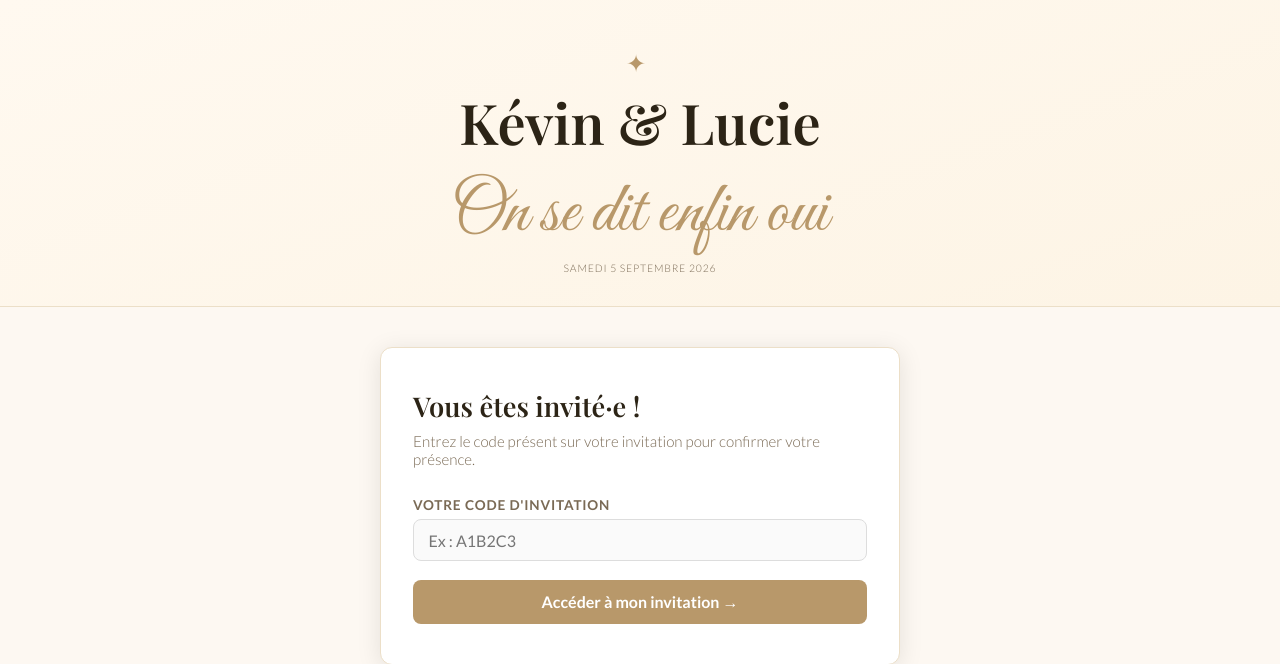
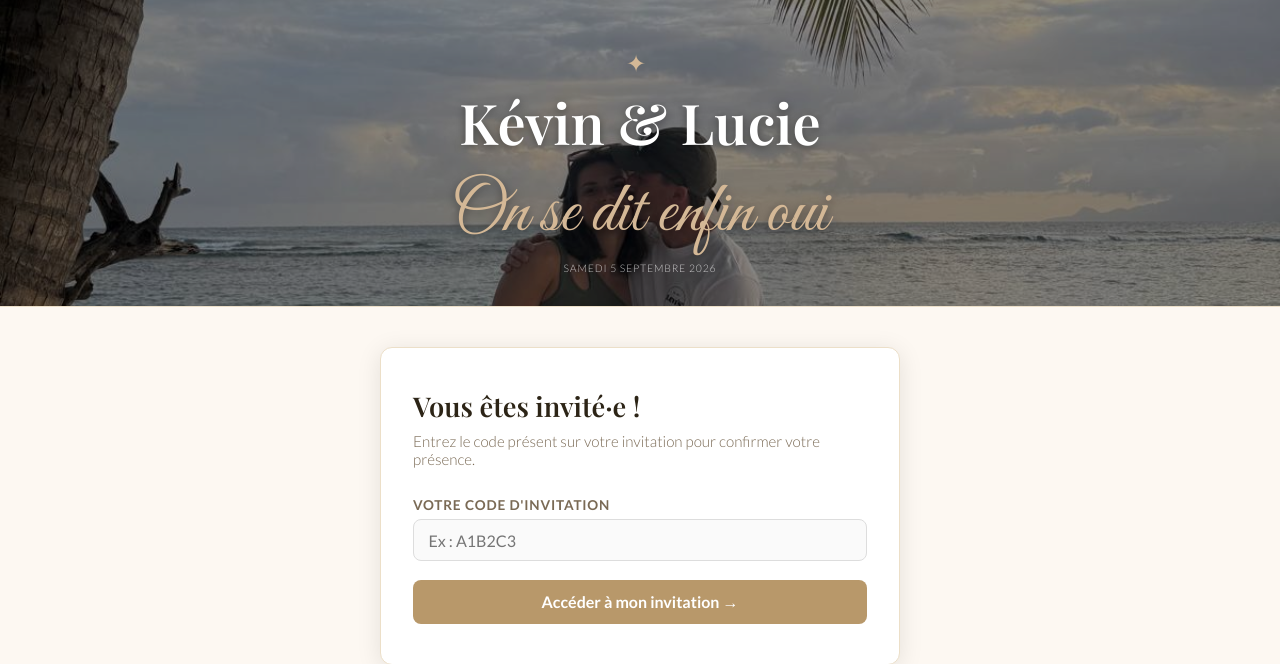
Before and after one commit to armshivb/mariage-rsvp, a FastAPI app: page / in a window 1280 px wide. Shown: the top 664 px of the page. Run offline with FastAPI, Linux system fonts and the light colour scheme; some web fonts are replaced.

Commit message:
photo kevin_lucie en fond du header

```diff
--- a/static/style.css
+++ b/static/style.css
@@ -28,23 +28,25 @@ body {
 header {
   text-align: center;
   padding: 3rem 1rem 2rem;
-  background: linear-gradient(160deg, #fff9f0 0%, #fdf4e5 100%);
+  background: linear-gradient(rgba(0,0,0,0.45), rgba(0,0,0,0.45)),
+              url('/static/kevin_lucie.jpg') center/cover no-repeat;
   border-bottom: 1px solid #ecdfc8;
 }
 
-.header-deco { font-size: 1.5rem; color: var(--gold); letter-spacing: .5rem; }
+.header-deco { font-size: 1.5rem; color: var(--gold-l); letter-spacing: .5rem; }
 
 .couple-name {
   font-family: 'Playfair Display', serif;
   font-size: clamp(2rem, 6vw, 3.5rem);
   font-weight: 600;
-  color: var(--dark);
+  color: #fff;
   margin: .4rem 0 .6rem;
+  text-shadow: 0 2px 8px rgba(0,0,0,.4);
 }
 
 .wedding-info {
   font-size: .65rem;
-  color: var(--mid);
+  color: rgba(255,255,255,.75);
   letter-spacing: .08em;
   text-transform: uppercase;
 }
@@ -52,9 +54,10 @@ header {
 .wedding-quote {
   font-family: 'Great Vibes', cursive;
   font-size: clamp(3rem, 8vw, 4.5rem);
-  color: var(--gold);
+  color: var(--gold-l);
   margin-top: .5rem;
   margin-bottom: .2rem;
+  text-shadow: 0 2px 8px rgba(0,0,0,.4);
 }
 
 /* ── Main ─────────────────────────────────────────────────────────── */
```
Also changed, not shown: static/kevin_lucie.jpg (added).
